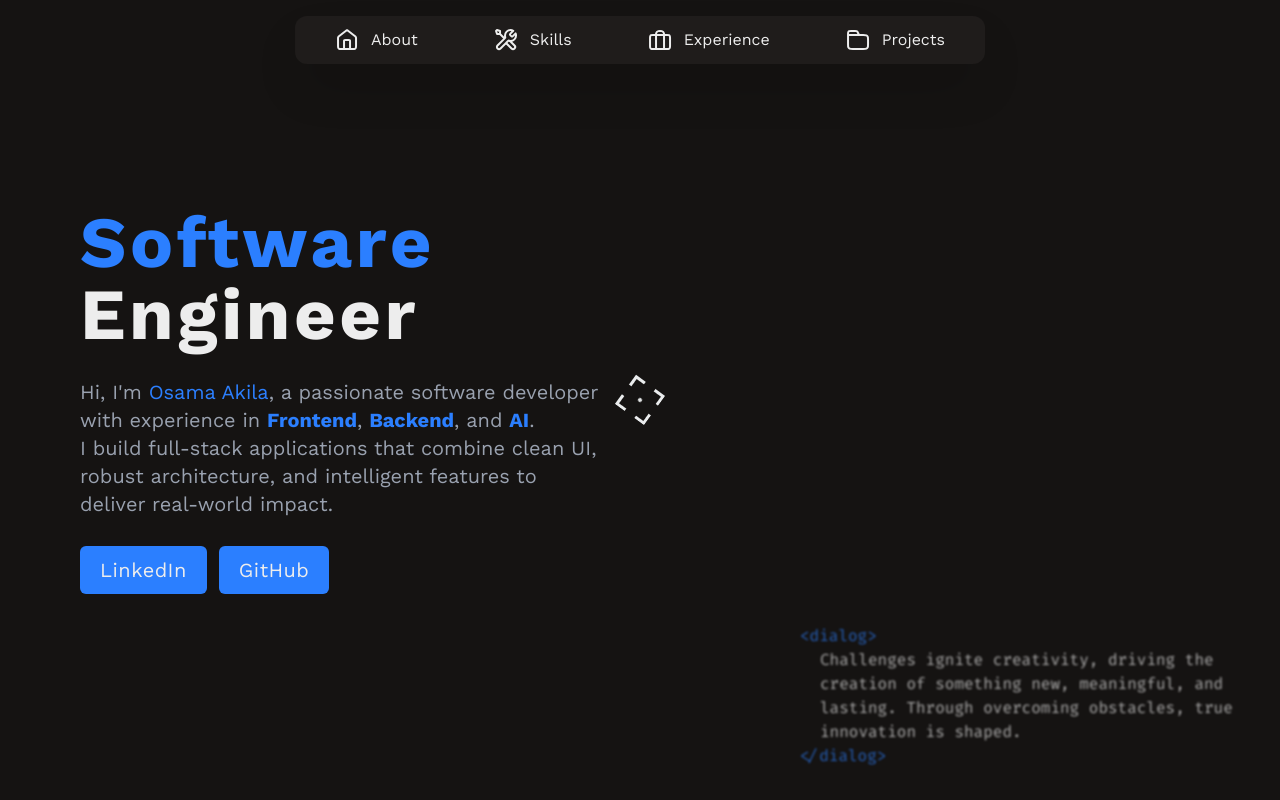
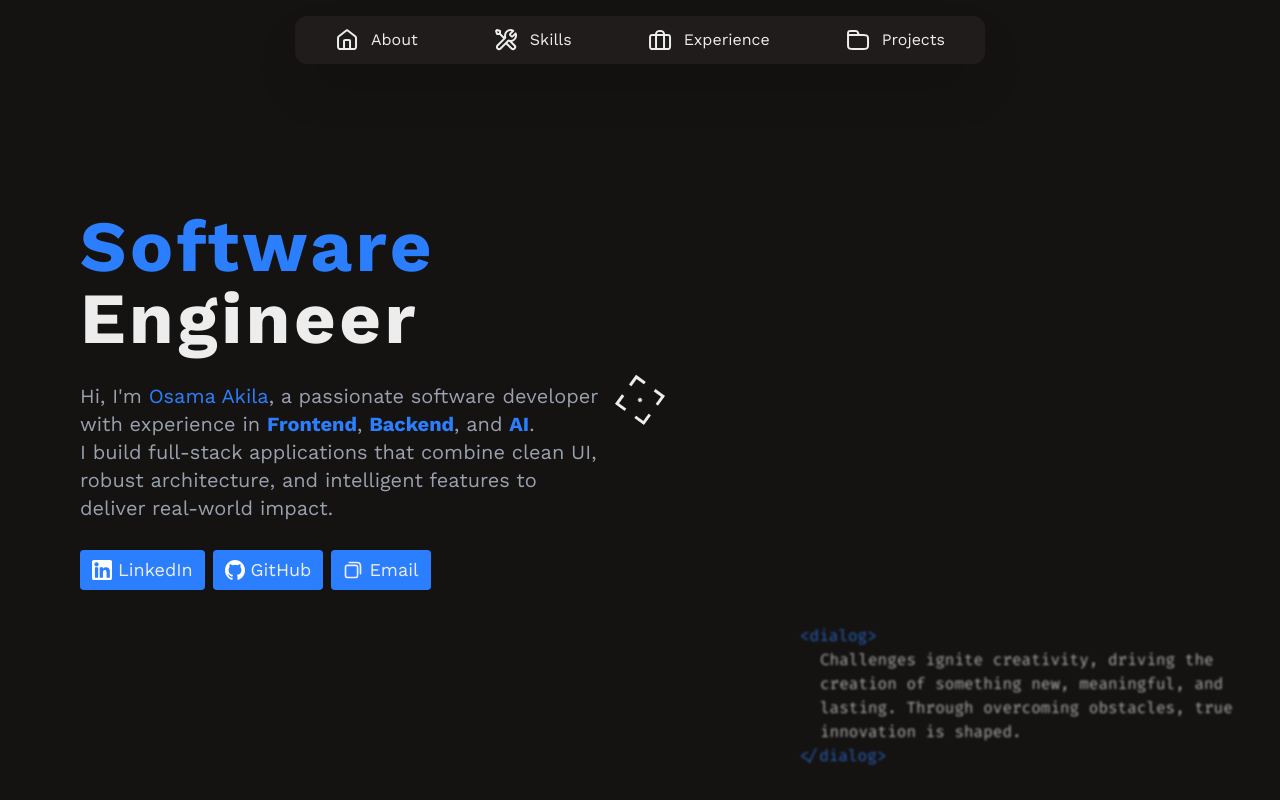
Before and after one commit to OsamaAkilaDev/PersonalWebsite, a Next.js app: page / in a window 1280 px wide. Shown: the top 800 px of the page. Built offline with nearby package versions, Linux system fonts and the light colour scheme.

Commit message:
Improved socails list

```diff
--- a/app/components/Introduction/IntroductionCard.jsx
+++ b/app/components/Introduction/IntroductionCard.jsx
@@ -1,5 +1,18 @@
 import Link from "next/link";
 import React from "react";
+import toast from "react-hot-toast";
+
+function copyEmail() {
+  navigator.clipboard.writeText("osama.akila20@gmail.com");
+  toast("E-mail copied successfully", {
+    icon: "✉️",
+    style: {
+      borderRadius: "10px",
+      background: "#1f1c1b",
+      color: "#fff",
+    },
+  });
+}
 
 function IntroductionCard() {
   return (
@@ -20,22 +33,110 @@ function IntroductionCard() {
         intelligent features to deliver real-world impact.
       </p>
 
-      <div className="flex gap-3">
+      <div className="flex gap-2 flex-wrap">
         <Link
           href="https://www.linkedin.com/in/osama-akila-9a847a268/"
           target="_blank"
-          className="bg-blue-500 h-12 text-xl font-ligth tracking-wide rounded-md hover:bg-blue-600 active:bg-blue-700 transition-colors cursor-target md:cursor-none flex justify-center items-center px-5"
+          className="bg-blue-500 h-10 text-lg rounded-sm hover:bg-blue-600 active:bg-blue-700 transition-colors cursor-target md:cursor-none flex justify-center items-center px-3 gap-1.5"
         >
+          <div className="h-5 flex items-center justify-center">
+            <svg
+              height="100%"
+              width="100%"
+              version="1.1"
+              id="Layer_1"
+              xmlns="http://www.w3.org/2000/svg"
+              viewBox="0 0 382 382"
+              fill="#000000"
+            >
+              <g id="SVGRepo_bgCarrier" strokeWidth="0"></g>
+              <g
+                id="SVGRepo_tracerCarrier"
+                strokeLinecap="round"
+                strokeLinejoin="round"
+              ></g>
+              <g id="SVGRepo_iconCarrier">
+                <path
+                  fill="#ffffff"
+                  d="M347.445,0H34.555C15.471,0,0,15.471,0,34.555v312.889C0,366.529,15.471,382,34.555,382h312.889 C366.529,382,382,366.529,382,347.444V34.555C382,15.471,366.529,0,347.445,0z M118.207,329.844c0,5.554-4.502,10.056-10.056,10.056 H65.345c-5.554,0-10.056-4.502-10.056-10.056V150.403c0-5.554,4.502-10.056,10.056-10.056h42.806 c5.554,0,10.056,4.502,10.056,10.056V329.844z M86.748,123.432c-22.459,0-40.666-18.207-40.666-40.666S64.289,42.1,86.748,42.1 s40.666,18.207,40.666,40.666S109.208,123.432,86.748,123.432z M341.91,330.654c0,5.106-4.14,9.246-9.246,9.246H286.73 c-5.106,0-9.246-4.14-9.246-9.246v-84.168c0-12.556,3.683-55.021-32.813-55.021c-28.309,0-34.051,29.066-35.204,42.11v97.079 c0,5.106-4.139,9.246-9.246,9.246h-44.426c-5.106,0-9.246-4.14-9.246-9.246V149.593c0-5.106,4.14-9.246,9.246-9.246h44.426 c5.106,0,9.246,4.14,9.246,9.246v15.655c10.497-15.753,26.097-27.912,59.312-27.912c73.552,0,73.131,68.716,73.131,106.472 L341.91,330.654L341.91,330.654z"
+                ></path>
+              </g>
+            </svg>
+          </div>
           LinkedIn
         </Link>
 
         <Link
           href="https://github.com/OsamaAkilaDev"
           target="_blank"
-          className="bg-blue-500 h-12 text-xl font-ligth tracking-wide rounded-md hover:bg-blue-600 active:bg-blue-700 transition-colors cursor-target md:cursor-none flex justify-center items-center px-5"
+          className="bg-blue-500 h-10 text-lg rounded-sm hover:bg-blue-600 active:bg-blue-700 transition-colors cursor-target md:cursor-none flex justify-center items-center px-3 gap-1.5"
         >
+          <div className="h-5 flex items-center justify-center">
+            <svg
+              height="100%"
+              width="100%"
+              viewBox="0 0 20 20"
+              version="1.1"
+              xmlns="http://www.w3.org/2000/svg"
+              fill="#000000"
+            >
+              <g id="SVGRepo_bgCarrier" strokeWidth="0"></g>
+              <g
+                id="SVGRepo_tracerCarrier"
+                strokeLinecap="round"
+                strokeLinejoin="round"
+              ></g>
+              <g id="SVGRepo_iconCarrier">
+                <title>github logo</title>
+                <g
+                  id="Page-1"
+                  stroke="none"
+                  strokewidth="1"
+                  fill="none"
+                  fillRule="evenodd"
+                >
+                  <g
+                    id="Dribbble-Light-Preview"
+                    transform="translate(-140.000000, -7559.000000)"
+                    fill="#ffffff"
+                  >
+                    <g id="icons" transform="translate(56.000000, 160.000000)">
+                      <path
+                        d="M94,7399 C99.523,7399 104,7403.59 104,7409.253 C104,7413.782 101.138,7417.624 97.167,7418.981 C96.66,7419.082 96.48,7418.762 96.48,7418.489 C96.48,7418.151 96.492,7417.047 96.492,7415.675 C96.492,7414.719 96.172,7414.095 95.813,7413.777 C98.04,7413.523 100.38,7412.656 100.38,7408.718 C100.38,7407.598 99.992,7406.684 99.35,7405.966 C99.454,7405.707 99.797,7404.664 99.252,7403.252 C99.252,7403.252 98.414,7402.977 96.505,7404.303 C95.706,7404.076 94.85,7403.962 94,7403.958 C93.15,7403.962 92.295,7404.076 91.497,7404.303 C89.586,7402.977 88.746,7403.252 88.746,7403.252 C88.203,7404.664 88.546,7405.707 88.649,7405.966 C88.01,7406.684 87.619,7407.598 87.619,7408.718 C87.619,7412.646 89.954,7413.526 92.175,7413.785 C91.889,7414.041 91.63,7414.493 91.54,7415.156 C90.97,7415.418 89.522,7415.871 88.63,7414.304 C88.63,7414.304 88.101,7413.319 87.097,7413.247 C87.097,7413.247 86.122,7413.234 87.029,7413.87 C87.029,7413.87 87.684,7414.185 88.139,7415.37 C88.139,7415.37 88.726,7417.2 91.508,7416.58 C91.513,7417.437 91.522,7418.245 91.522,7418.489 C91.522,7418.76 91.338,7419.077 90.839,7418.982 C86.865,7417.627 84,7413.783 84,7409.253 C84,7403.59 88.478,7399 94,7399"
+                        id="github-[#ffffff]"
+                      ></path>
+                    </g>
+                  </g>
+                </g>
+              </g>
+            </svg>
+          </div>
           GitHub
         </Link>
+
+        <button
+          onClick={copyEmail}
+          className="bg-blue-500 h-10 text-lg rounded-sm hover:bg-blue-600 active:bg-blue-700 transition-colors cursor-target md:cursor-none flex justify-center items-center px-3 gap-1.5"
+        >
+          <div className="h-5 flex items-center justify-center">
+            <svg
+              width="100%"
+              height="100%"
+              viewBox="0 0 24 24"
+              fill="none"
+              xmlns="http://www.w3.org/2000/svg"
+            >
+              <path
+                d="M7.5 3H14.6C16.8402 3 17.9603 3 18.816 3.43597C19.5686 3.81947 20.1805 4.43139 20.564 5.18404C21 6.03969 21 7.15979 21 9.4V16.5M6.2 21H14.3C15.4201 21 15.9802 21 16.408 20.782C16.7843 20.5903 17.0903 20.2843 17.282 19.908C17.5 19.4802 17.5 18.9201 17.5 17.8V9.7C17.5 8.57989 17.5 8.01984 17.282 7.59202C17.0903 7.21569 16.7843 6.90973 16.408 6.71799C15.9802 6.5 15.4201 6.5 14.3 6.5H6.2C5.0799 6.5 4.51984 6.5 4.09202 6.71799C3.71569 6.90973 3.40973 7.21569 3.21799 7.59202C3 8.01984 3 8.57989 3 9.7V17.8C3 18.9201 3 19.4802 3.21799 19.908C3.40973 20.2843 3.71569 20.5903 4.09202 20.782C4.51984 21 5.0799 21 6.2 21Z"
+                stroke="currentColor"
+                stroke-width="2"
+                stroke-linecap="round"
+                stroke-linejoin="round"
+              />
+            </svg>
+          </div>
+          Email
+        </button>
       </div>
     </div>
   );
--- a/app/components/MobileNavMenu.jsx
+++ b/app/components/MobileNavMenu.jsx
@@ -6,6 +6,7 @@ function MobileNavMenu() {
   return (
     <>
       <button
+        aria-label="navigation menu"
         onClick={() => setIsNavMenuVisible(true)}
         className="fixed z-15 top-3 right-3 w-10 h-10 p-2 bg-[#1f1c1b] rounded-lg shadow-2xl md:hidden flex justify-center items-center cursor-pointer"
       >
--- a/app/page.js
+++ b/app/page.js
@@ -8,6 +8,7 @@ import TargetCursor from "./components/TargetCursor";
 import ProjectsSection from "./components/Sections/ProjectsSection";
 import NavMenu from "./components/NavMenu";
 import MobileNavMenu from "./components/MobileNavMenu";
+import { Toaster } from "react-hot-toast";
 
 export default function Home() {
   const [isMobile, setIsMobile] = useState(false);
@@ -33,6 +34,7 @@ export default function Home() {
 
   return (
     <main className={`w-full flex flex-col relative`}>
+      <Toaster position="bottom-center" reverseOrder={false} />
       {isMobile ? null : (
         <TargetCursor spinDuration={2} hideDefaultCursor={true} />
       )}
--- a/package.json
+++ b/package.json
@@ -14,7 +14,8 @@
     "lenis": "^1.3.8",
     "next": "15.4.4",
     "react": "19.1.0",
-    "react-dom": "19.1.0"
+    "react-dom": "19.1.0",
+    "react-hot-toast": "^2.5.2"
   },
   "devDependencies": {
     "@eslint/eslintrc": "^3",
```
Also changed, not shown: 1 other file (tests, documents, lock files or other folders).
